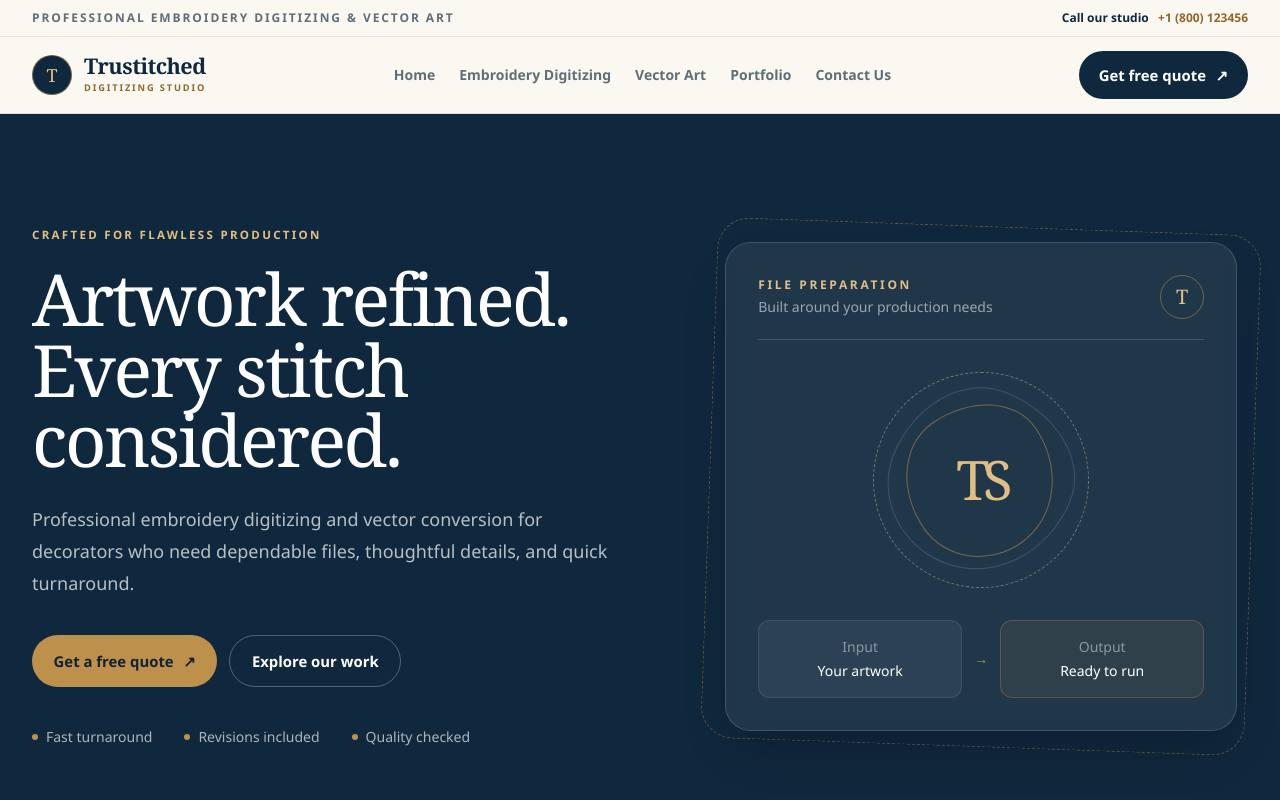
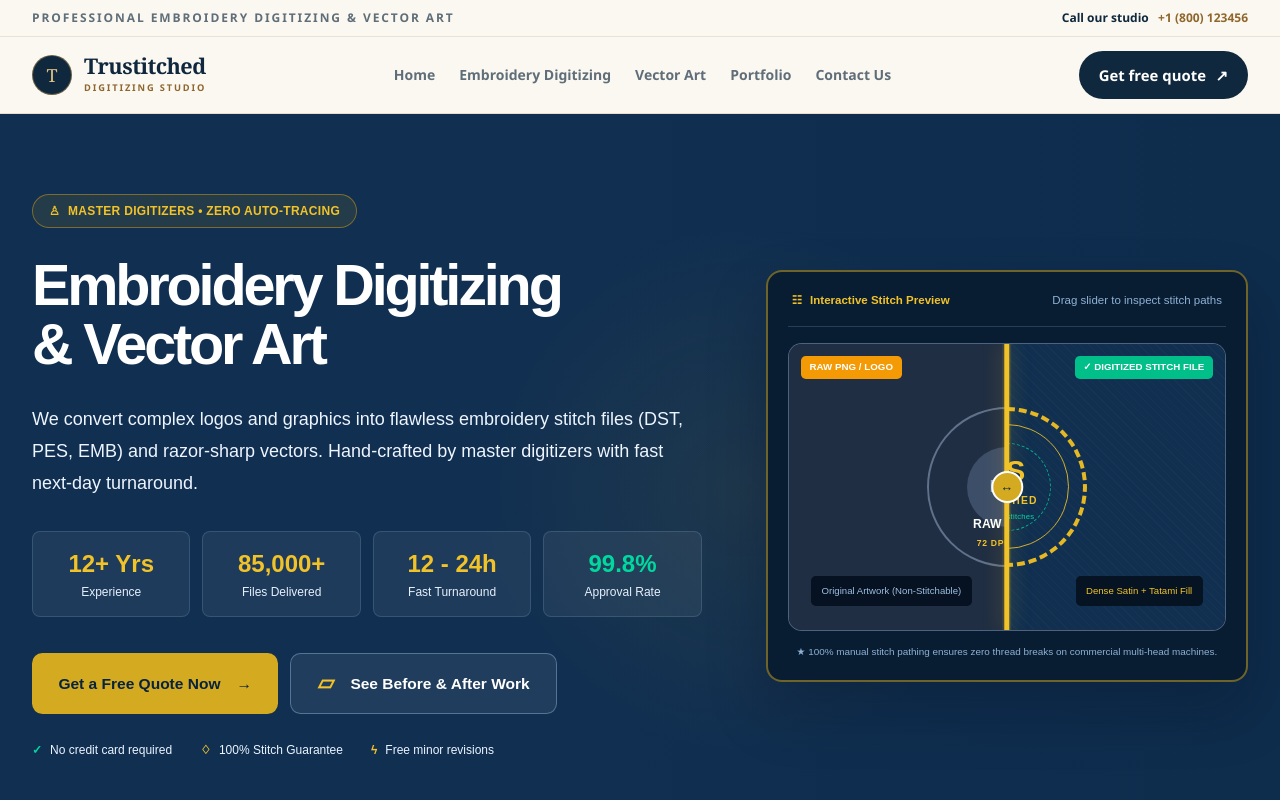
Before and after one commit to nisarhali2022/trustitched-v1, a Next.js app: page / in a window 1280 px wide. Shown: the top 800 px of the page. Built offline with nearby package versions, Linux system fonts and the light colour scheme; a web font is replaced by a local one.

Commit message:
hero section

```diff
--- a/package.json
+++ b/package.json
@@ -9,6 +9,7 @@
     "lint": "eslint"
   },
   "dependencies": {
+    "@fontsource-variable/inter": "^5.3.0",
     "next": "16.2.12",
     "react": "19.2.4",
     "react-dom": "19.2.4"
--- a/src/app/globals.css
+++ b/src/app/globals.css
@@ -321,3 +321,338 @@ details > summary::-webkit-details-marker {
     transition-duration: 0.01ms !important;
   }
 }
+
+.reference-hero {
+  background: #102f51;
+  font-family: var(--font-inter), Arial, Helvetica, sans-serif;
+}
+
+.reference-hero-glow {
+  background:
+    radial-gradient(circle at 58% 52%, rgb(225 173 27 / 7%), transparent 32%),
+    linear-gradient(90deg, #102f51 0%, #102f51 46%, #0e2c4c 100%);
+}
+
+.reference-gold-underline {
+  text-decoration-line: underline;
+  text-decoration-color: rgb(212 170 32 / 42%);
+  text-decoration-thickness: 0.11em;
+  text-underline-offset: 0.14em;
+}
+
+.reference-primary-cta,
+.reference-secondary-cta {
+  display: inline-flex;
+  min-height: 3.65rem;
+  align-items: center;
+  justify-content: center;
+  gap: 1rem;
+  border-radius: 0.65rem;
+  padding: 0.85rem 1.65rem;
+  font-size: 0.97rem;
+  font-weight: 850;
+  transition: transform 180ms ease, background-color 180ms ease, border-color 180ms ease;
+}
+
+.reference-primary-cta {
+  background: #d4aa20;
+  color: #08233d;
+}
+
+.reference-primary-cta:hover {
+  background: #f2c329;
+  transform: translateY(-2px);
+}
+
+.reference-secondary-cta {
+  border: 1px solid rgb(150 183 216 / 45%);
+  background: rgb(255 255 255 / 7%);
+  color: white;
+}
+
+.reference-secondary-cta > span {
+  color: #f2c329;
+  font-size: 1.35rem;
+}
+
+.reference-secondary-cta:hover {
+  border-color: #d4aa20;
+  background: rgb(255 255 255 / 11%);
+  transform: translateY(-2px);
+}
+
+.hero-preview-card {
+  width: 100%;
+  border: 2px solid rgb(212 170 32 / 50%);
+  border-radius: 1rem;
+  background: #091d32;
+  padding: 1.25rem;
+  box-shadow: 0 28px 60px rgb(0 11 23 / 22%);
+}
+
+.hero-preview-heading {
+  display: flex;
+  align-items: center;
+  justify-content: space-between;
+  gap: 1rem;
+  border-bottom: 1px solid rgb(125 164 203 / 25%);
+  padding: 0 0.25rem 1rem;
+  font-size: 0.72rem;
+}
+
+.hero-compare-stage {
+  --compare-position: 50%;
+  position: relative;
+  height: 18rem;
+  margin-top: 1rem;
+  overflow: hidden;
+  border: 1px solid rgb(130 164 199 / 45%);
+  border-radius: 0.85rem;
+  background: #1e2d43;
+  isolation: isolate;
+}
+
+.hero-compare-raw,
+.hero-compare-stitched {
+  position: absolute;
+  inset: 0;
+  display: flex;
+  align-items: center;
+  justify-content: center;
+}
+
+.hero-compare-raw {
+  background: #202e43;
+}
+
+.hero-compare-stitched {
+  background:
+    repeating-linear-gradient(45deg, transparent 0 5px, rgb(242 195 41 / 3%) 5px 6px),
+    #102f51;
+  clip-path: inset(0 0 0 var(--compare-position));
+}
+
+.hero-preview-label {
+  position: absolute;
+  top: 0.75rem;
+  z-index: 2;
+  border-radius: 0.3rem;
+  padding: 0.28rem 0.55rem;
+  font-size: 0.61rem;
+  font-weight: 900;
+}
+
+.hero-preview-label-raw {
+  left: 0.75rem;
+  background: #f39a05;
+  color: white;
+}
+
+.hero-preview-label-stitched {
+  right: 0.75rem;
+  background: #00bf88;
+  color: white;
+}
+
+.raw-logo-orbit {
+  display: grid;
+  height: 10rem;
+  width: 10rem;
+  place-items: center;
+  border: 2px solid #60718a;
+  border-radius: 999px;
+}
+
+.raw-logo-core {
+  display: grid;
+  height: 5rem;
+  width: 5rem;
+  place-items: center;
+  border-radius: 999px;
+  background: #3d4e68;
+  color: #91afd0;
+  font-size: 1rem;
+}
+
+.raw-logo-caption {
+  position: absolute;
+  top: 60%;
+  display: flex;
+  flex-direction: column;
+  align-items: center;
+  font-size: 0.76rem;
+}
+
+.raw-logo-caption span {
+  margin-top: 0.2rem;
+  color: #f2c329;
+  font-size: 0.54rem;
+  font-weight: 800;
+  letter-spacing: 0.08em;
+}
+
+.stitched-logo-mark {
+  position: relative;
+  display: flex;
+  height: 10rem;
+  width: 10rem;
+  flex-direction: column;
+  align-items: center;
+  justify-content: center;
+  border: 4px dashed #e6b824;
+  border-radius: 999px;
+  color: #f2c329;
+}
+
+.stitched-logo-mark::before,
+.stitched-logo-mark::after {
+  content: "";
+  position: absolute;
+  border-radius: 999px;
+}
+
+.stitched-logo-mark::before {
+  inset: 0.85rem;
+  border: 1px solid rgb(242 195 41 / 85%);
+}
+
+.stitched-logo-mark::after {
+  inset: 2rem;
+  border: 1px dashed rgb(0 216 160 / 75%);
+}
+
+.stitched-logo-inner {
+  position: relative;
+  z-index: 1;
+  font-size: 1.8rem;
+  font-weight: 900;
+}
+
+.stitched-logo-mark strong,
+.stitched-logo-mark small {
+  position: relative;
+  z-index: 1;
+  font-size: 0.65rem;
+  letter-spacing: 0.12em;
+}
+
+.stitched-logo-mark small {
+  margin-top: 0.15rem;
+  color: #00d8a0;
+  font-size: 0.48rem;
+  letter-spacing: 0.03em;
+}
+
+.hero-preview-note {
+  position: absolute;
+  bottom: 1.5rem;
+  border-radius: 0.3rem;
+  background: rgb(4 16 29 / 90%);
+  padding: 0.55rem 0.65rem;
+  font-size: 0.6rem;
+  line-height: 1.25;
+}
+
+.hero-preview-note-left {
+  left: 1.4rem;
+  max-width: 10.5rem;
+  color: #9ebee0;
+}
+
+.hero-preview-note-right {
+  right: 1.4rem;
+  color: #f2c329;
+}
+
+.hero-compare-divider {
+  position: absolute;
+  z-index: 5;
+  top: 0;
+  bottom: 0;
+  left: var(--compare-position);
+  width: 0.34rem;
+  background: #f2c329;
+  box-shadow: 0 0 0 2px rgb(242 195 41 / 12%), 0 0 20px rgb(242 195 41 / 35%);
+  transform: translateX(-50%);
+}
+
+.hero-compare-divider span {
+  position: absolute;
+  left: 50%;
+  top: 50%;
+  display: grid;
+  height: 2rem;
+  width: 2rem;
+  place-items: center;
+  border: 2px solid white;
+  border-radius: 999px;
+  background: #d4aa20;
+  color: #092640;
+  font-size: 0.8rem;
+  font-weight: 900;
+  transform: translate(-50%, -50%);
+}
+
+.hero-compare-range {
+  position: absolute;
+  z-index: 10;
+  inset: 0;
+  height: 100%;
+  width: 100%;
+  cursor: ew-resize;
+  opacity: 0;
+}
+
+.hero-compare-stage:has(.hero-compare-range:focus-visible) {
+  outline: 3px solid #f2c329;
+  outline-offset: 4px;
+}
+
+.hero-compare-stage:has(.hero-compare-range:focus-visible) .hero-compare-divider span {
+  box-shadow: 0 0 0 5px rgb(242 195 41 / 28%);
+}
+
+.hero-preview-footnote {
+  margin: 0.9rem auto 0;
+  max-width: 28rem;
+  text-align: center;
+  color: #8fb1d5;
+  font-size: 0.62rem;
+  line-height: 1.5;
+}
+
+@media (max-width: 639px) {
+  .reference-primary-cta,
+  .reference-secondary-cta {
+    width: 100%;
+  }
+
+  .hero-preview-card {
+    padding: 0.75rem;
+  }
+
+  .hero-preview-heading {
+    align-items: flex-start;
+    flex-direction: column;
+    gap: 0.35rem;
+  }
+
+  .hero-compare-stage {
+    height: 16rem;
+  }
+
+  .raw-logo-orbit,
+  .stitched-logo-mark {
+    height: 8.5rem;
+    width: 8.5rem;
+  }
+
+  .hero-preview-note-left {
+    left: 0.6rem;
+    max-width: 7rem;
+  }
+
+  .hero-preview-note-right {
+    right: 0.6rem;
+  }
+}
--- a/src/app/page.js
+++ b/src/app/page.js
@@ -1,6 +1,22 @@
 import Link from "next/link";
+import localFont from "next/font/local";
 import { CallToAction } from "@/components/call-to-action";
+import { HeroStitchPreview } from "@/components/hero-stitch-preview";
 import { SectionHeading } from "@/components/section-heading";
+
+const inter = localFont({
+  src: "../../node_modules/@fontsource-variable/inter/files/inter-latin-wght-normal.woff2",
+  variable: "--font-inter",
+  weight: "100 900",
+  display: "swap",
+});
+
+const heroStats = [
+  ["12+ Yrs", "Experience"],
+  ["85,000+", "Files Delivered"],
+  ["12 - 24h", "Fast Turnaround"],
+  ["99.8%", "Approval Rate"],
+];
 
 const services = [
   {
@@ -51,63 +67,47 @@ export const metadata = {
 export default function Home() {
   return (
     <>
-      <section className="relative overflow-hidden bg-ink text-white">
-        <div className="stitch-grid absolute inset-0 opacity-25" aria-hidden="true" />
-        <div className="relative mx-auto grid max-w-7xl gap-14 px-6 py-20 lg:grid-cols-[1.08fr_0.92fr] lg:items-center lg:px-8 lg:py-28">
+      <section className={`${inter.variable} reference-hero relative overflow-hidden text-white`}>
+        <div className="reference-hero-glow absolute inset-0" aria-hidden="true" />
+        <div className="relative mx-auto grid max-w-[82rem] gap-12 px-6 py-16 lg:grid-cols-[1.25fr_0.9fr] lg:items-center lg:gap-16 lg:px-8 lg:py-20 xl:min-h-[42rem]">
           <div>
-            <p className="eyebrow text-gold-light">Crafted for flawless production</p>
-            <h1 className="mt-5 max-w-3xl font-display text-5xl leading-[0.98] tracking-[-0.035em] sm:text-6xl lg:text-7xl">
-              Artwork refined.<br />Every stitch considered.
+            <p className="inline-flex items-center gap-2 rounded-full border border-[#b98d1b]/60 bg-[#d7a915]/10 px-4 py-2 text-xs font-extrabold tracking-wide text-[#f2c329]">
+              <span aria-hidden="true">♙</span> MASTER DIGITIZERS • ZERO AUTO-TRACING
+            </p>
+            <h1 className="mt-7 max-w-[48rem] text-[clamp(2.75rem,4.5vw,4.55rem)] font-black leading-[1.03] tracking-[-0.055em] text-white">
+              Embroidery Digitizing<br className="hidden sm:block" /> &amp; Vector Art{" "}
+
             </h1>
-            <p className="mt-7 max-w-xl text-lg leading-8 text-white/70">
-              Professional embroidery digitizing and vector conversion for decorators who need dependable files, thoughtful details, and quick turnaround.
+            <p className="mt-7 max-w-[44rem] text-base leading-7 text-[#eef5ff] sm:text-lg sm:leading-8">
+              We convert complex logos and graphics into flawless embroidery stitch files (DST, PES, EMB) and razor-sharp vectors. Hand-crafted by master digitizers with fast next-day turnaround.
             </p>
+
+            <div className="mt-8 grid max-w-[42rem] grid-cols-2 gap-3 sm:grid-cols-4">
+              {heroStats.map(([value, label], index) => (
+                <div className="rounded-lg border border-[#7290ad]/30 bg-white/[0.06] px-3 py-4 text-center" key={label}>
+                  <strong className={`block text-2xl font-black ${index === 3 ? "text-[#00d8a0]" : "text-[#f2c329]"}`}>{value}</strong>
+                  <span className="mt-1 block text-xs font-medium text-[#e6f0fb]">{label}</span>
+                </div>
+              ))}
+            </div>
+
             <div className="mt-9 flex flex-col gap-3 sm:flex-row">
-              <Link className="button button-gold" href="/contact">
-                Get a free quote <span aria-hidden="true">↗</span>
+              <Link className="reference-primary-cta" href="/contact">
+                Get a Free Quote Now <span aria-hidden="true">→</span>
               </Link>
-              <Link className="button button-ghost" href="/portfolio">
-                Explore our work
+              <Link className="reference-secondary-cta" href="/portfolio">
+                <span aria-hidden="true">▱</span> See Before &amp; After Work
               </Link>
             </div>
-            <div className="mt-10 flex flex-wrap gap-x-8 gap-y-3 text-sm text-white/65">
-              {['Fast turnaround', 'Revisions included', 'Quality checked'].map((item) => (
-                <span className="flex items-center gap-2" key={item}>
-                  <span className="h-1.5 w-1.5 rounded-full bg-gold" aria-hidden="true" />
-                  {item}
-                </span>
-              ))}
+
+            <div className="mt-7 flex flex-wrap gap-x-7 gap-y-3 text-xs font-medium text-[#ecf5ff]">
+              <span className="flex items-center gap-2"><b className="text-[#00d8a0]" aria-hidden="true">✓</b> No credit card required</span>
+              <span className="flex items-center gap-2"><b className="text-[#f2c329]" aria-hidden="true">♢</b> 100% Stitch Guarantee</span>
+              <span className="flex items-center gap-2"><b className="text-[#f2c329]" aria-hidden="true">ϟ</b> Free minor revisions</span>
             </div>
           </div>
 
-          <div className="relative mx-auto w-full max-w-lg lg:ml-auto">
-            <div className="absolute -inset-4 rotate-2 rounded-[2rem] border border-dashed border-gold/45" aria-hidden="true" />
-            <div className="relative overflow-hidden rounded-[1.6rem] border border-white/15 bg-white/[0.07] p-6 shadow-2xl backdrop-blur-sm sm:p-8">
-              <div className="flex items-center justify-between border-b border-white/15 pb-5">
-                <div>
-                  <p className="text-xs font-bold uppercase tracking-[0.22em] text-gold-light">File preparation</p>
-                  <p className="mt-1 text-sm text-white/55">Built around your production needs</p>
-                </div>
-                <div className="flex h-11 w-11 items-center justify-center rounded-full border border-gold/50 font-display text-xl text-gold-light">T</div>
-              </div>
-              <div className="my-8 flex items-center justify-center">
-                <div className="thread-emblem" aria-hidden="true">
-                  <span>TS</span>
-                </div>
-              </div>
-              <div className="grid grid-cols-[1fr_auto_1fr] items-center gap-3 text-center text-sm">
-                <div className="rounded-xl border border-white/10 bg-white/[0.05] px-3 py-4">
-                  <span className="block text-white/45">Input</span>
-                  <strong className="mt-1 block font-medium">Your artwork</strong>
-                </div>
-                <span className="text-gold" aria-hidden="true">→</span>
-                <div className="rounded-xl border border-gold/30 bg-gold/10 px-3 py-4">
-                  <span className="block text-white/45">Output</span>
-                  <strong className="mt-1 block font-medium">Ready to run</strong>
-                </div>
-              </div>
-            </div>
-          </div>
+          <HeroStitchPreview />
         </div>
       </section>
 
--- /dev/null
+++ b/src/components/hero-stitch-preview.js
@@ -0,0 +1,65 @@
+"use client";
+
+import { useState } from "react";
+
+export function HeroStitchPreview() {
+  const [position, setPosition] = useState(50);
+
+  return (
+    <div className="hero-preview-card">
+      <div className="hero-preview-heading">
+        <p className="flex items-center gap-2 font-extrabold text-[#f2c329]">
+          <span aria-hidden="true">☷</span>
+          Interactive Stitch Preview
+        </p>
+        <p className="text-[#8fb1d5]">Drag slider to inspect stitch paths</p>
+      </div>
+
+      <div
+        className="hero-compare-stage"
+        style={{ "--compare-position": `${position}%` }}
+      >
+        <div className="hero-compare-raw" aria-hidden="true">
+          <span className="hero-preview-label hero-preview-label-raw">RAW PNG / LOGO</span>
+          <div className="raw-logo-orbit">
+            <span className="raw-logo-core">PNG</span>
+          </div>
+          <div className="raw-logo-caption">
+            <strong>RAW LOGO</strong>
+            <span>72 DPI BLUR</span>
+          </div>
+          <p className="hero-preview-note hero-preview-note-left">Original Artwork (Non-Stitchable)</p>
+        </div>
+
+        <div className="hero-compare-stitched" aria-hidden="true">
+          <span className="hero-preview-label hero-preview-label-stitched">✓ DIGITIZED STITCH FILE</span>
+          <div className="stitched-logo-mark">
+            <span className="stitched-logo-inner">TS</span>
+            <strong>STITCHED</strong>
+            <small>28,450 stitches</small>
+          </div>
+          <p className="hero-preview-note hero-preview-note-right">Dense Satin + Tatami Fill</p>
+        </div>
+
+        <div className="hero-compare-divider" aria-hidden="true">
+          <span>↔</span>
+        </div>
+        <input
+          className="hero-compare-range"
+          type="range"
+          min="5"
+          max="95"
+          step="1"
+          value={position}
+          aria-label="Adjust the before and after stitch preview"
+          aria-valuetext={`${position}% digitized stitch file visible`}
+          onChange={(event) => setPosition(Number(event.target.value))}
+        />
+      </div>
+
+      <p className="hero-preview-footnote">
+        <span aria-hidden="true">★</span> 100% manual stitch pathing ensures zero thread breaks on commercial multi-head machines.
+      </p>
+    </div>
+  );
+}
```
Also changed, not shown: 1 other file (tests, documents, lock files or other folders).
